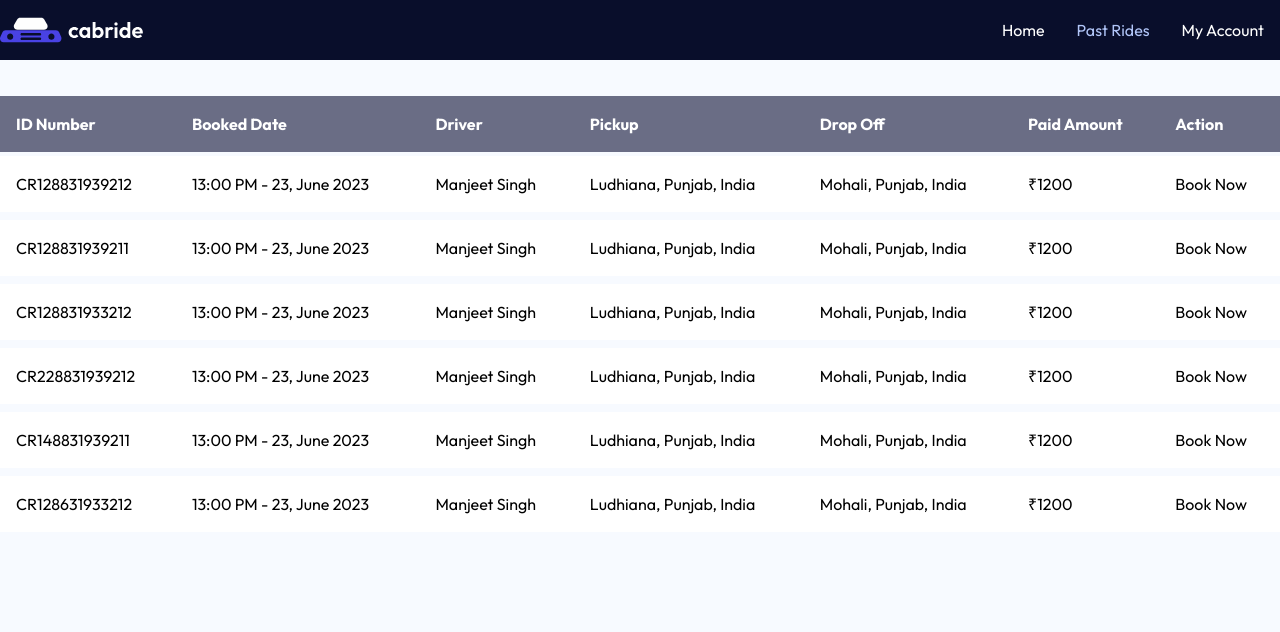
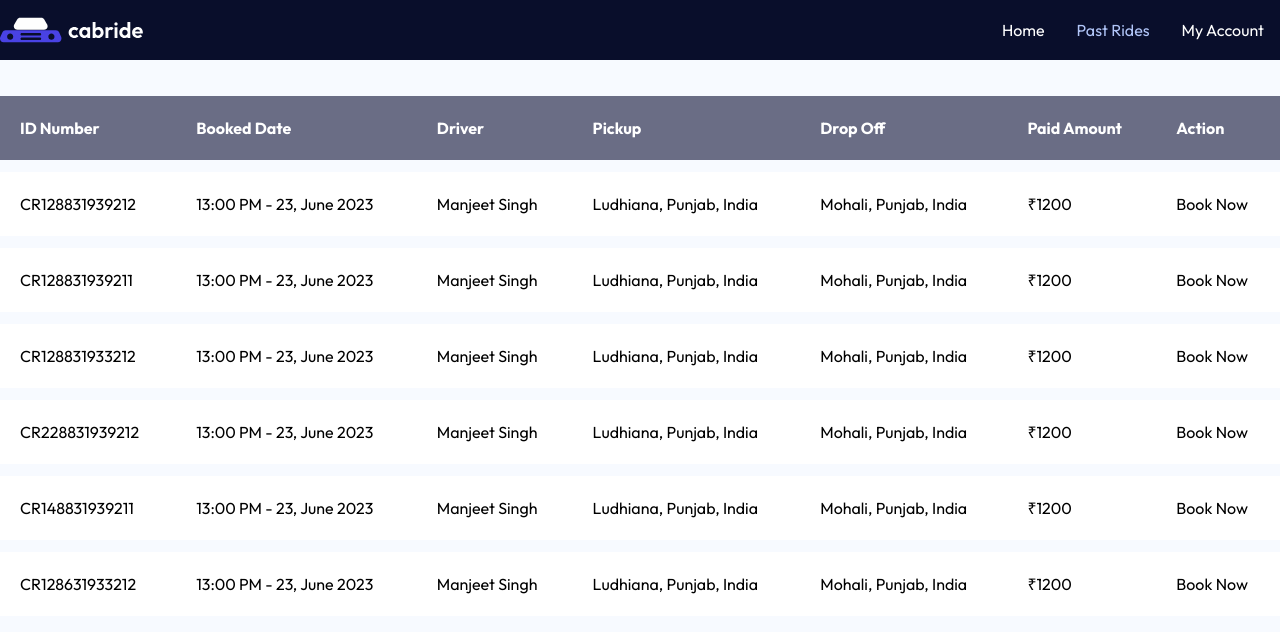
Before and after one commit to iravikhatri/cabride-platform, a React (Create React App) app in the folder templates/: page /past-rides in a window 1280 px wide. Shown: the top 632 px of the page. Built offline with nearby package versions, Linux system fonts and the light colour scheme.

Commit message:
Changes table in past rides

```diff
--- a/templates/src/page/PastRides/index.js
+++ b/templates/src/page/PastRides/index.js
@@ -94,12 +94,12 @@ function PastRides() {
         <>
             <Header />
             <div className="xl:container mx-auto">
-                <table className="w-full mt-6 border-separate border-spacing-y-2">
+                <table className="w-full mt-6 border-separate border-spacing-y-3">
                     <thead className="sticky top-24 rounded-2xl">
                         <tr className="bg-beta text-white text-left">
                             {titles.map(item => {
                                 return (
-                                    <th key={item.id} className="p-4">{item.title}</th>
+                                    <th key={item.id} className="p-5">{item.title}</th>
                                 )
                             })}
                         </tr>
@@ -108,13 +108,13 @@ function PastRides() {
                         {data.map(item => {
                             return (
                                 <tr key={item.ride_id} className="bg-white text-black rounded-xl">
-                                    <td className="p-4">{item.ride_id}</td>
-                                    <td className="p-4">{item.schedule_at}</td>
-                                    <td className="p-4">{item.driver}</td>
-                                    <td className="p-4">{item.pickup}</td>
-                                    <td className="p-4">{item.drop}</td>
-                                    <td className="p-4">₹{item.paid_amount}</td>
-                                    <td className="p-4">{item.actions}</td>
+                                    <td className="p-5">{item.ride_id}</td>
+                                    <td className="p-5">{item.schedule_at}</td>
+                                    <td className="p-5">{item.driver}</td>
+                                    <td className="p-5">{item.pickup}</td>
+                                    <td className="p-5">{item.drop}</td>
+                                    <td className="p-5">₹{item.paid_amount}</td>
+                                    <td className="p-5">{item.actions}</td>
                                 </tr>
                             )
                         })}
```
